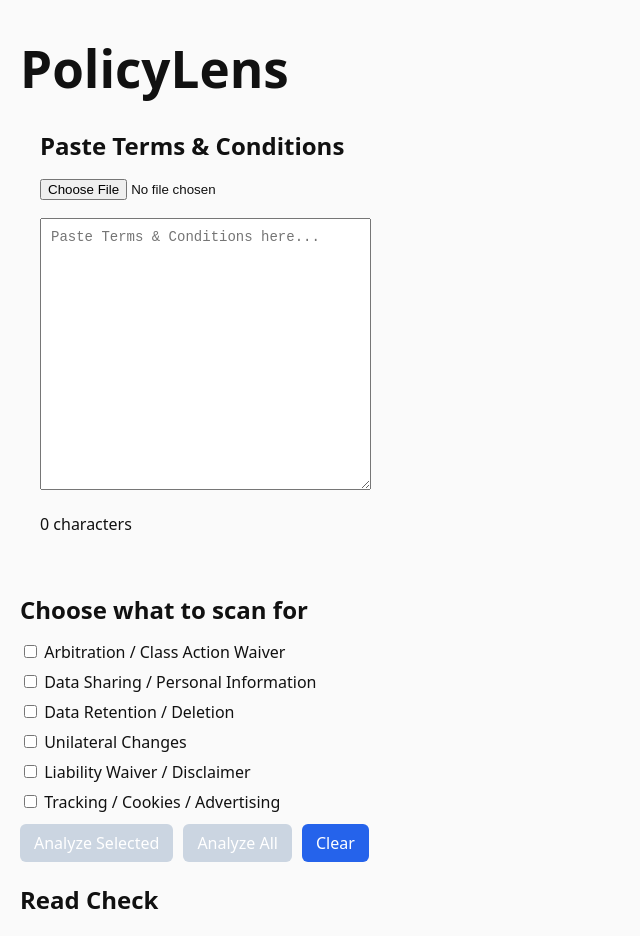
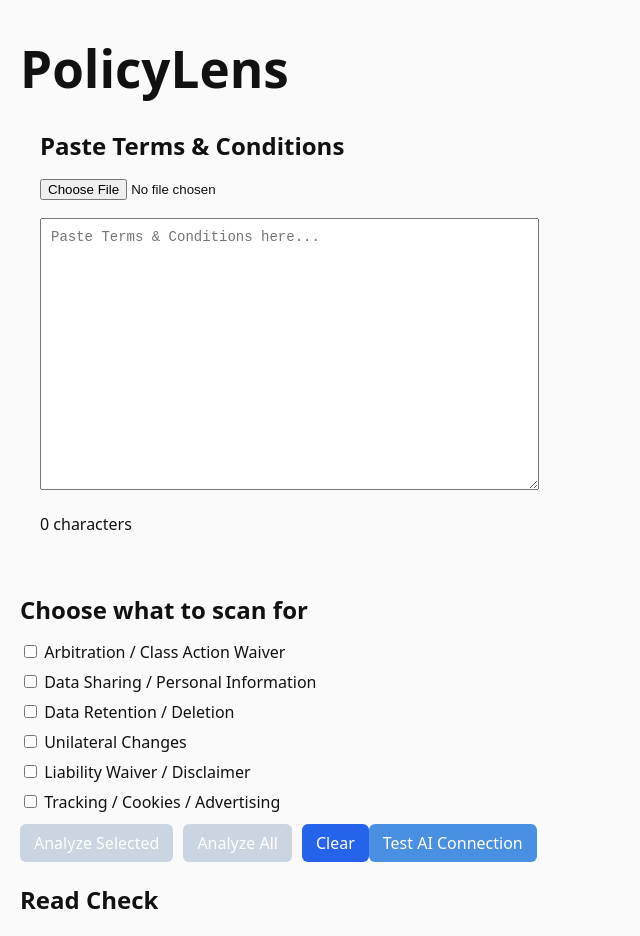
Before and after one commit to arigoldring/policy-lens, a React (Vite) app in the folder policy-lens/: page / in a window 1280 px wide. Shown: the top 936 px of the page, without its empty margins (0-640 px from the left). Built offline with nearby package versions, Linux system fonts and the light colour scheme; no server answers.

Commit message:
save point

```diff
--- a/policy-lens/src/App.tsx
+++ b/policy-lens/src/App.tsx
@@ -6,6 +6,7 @@ import { chunkText } from "./utilities/chunks";
 import "./App.css";
 import { detectors, detectorLabels } from "./utilities/detect";
 import type { DetectorKey, Flag } from "./utilities/detect";
+import { testGemini } from "./utilities/ai"
 
 function App() {
   const [currentText, setCurrentText] = useState<string>("");
@@ -47,6 +48,10 @@ function App() {
     setHasAnalyzed(false);
     setSelected([]);
   }
+  async function handleAiPing() {
+  const response = await testGemini("Say 'PolicyLens is online!'");
+  alert(response);
+}
 
   return (
     <div className="container">
@@ -97,6 +102,9 @@ function App() {
           <button onClick={handleClear} style={{ marginLeft: "10px" }}>
             Clear
           </button>
+          <button onClick={handleAiPing} style={{ backgroundColor: '#4a90e2', color: 'white' }}>
+  Test AI Connection
+</button>
         </div>
       </div>
 
--- a/policy-lens/src/utilities/ai.ts
+++ b/policy-lens/src/utilities/ai.ts
@@ -1,19 +1,16 @@
 import { GoogleGenerativeAI } from "@google/generative-ai";
+
 const genAI = new GoogleGenerativeAI(import.meta.env.VITE_GEMINI_API_KEY);
 
-// 1. Initialize the API with your Key
-// For a hackathon/local testing, you can paste the string here,
-// but eventually, use an .env file!
-
-
-// 2. Specify the model (Gemini 1.5 Flash is fastest/cheapest)
+// Use a supported model:
 const model = genAI.getGenerativeModel({ model: "gemini-1.5-flash" });
 
 export async function testGemini(prompt: string) {
+  console.log("Checking API Key...", !!import.meta.env.VITE_GEMINI_API_KEY);
+
   try {
     const result = await model.generateContent(prompt);
-    const response = await result.response;
-    return response.text();
+    return result.response.text();
   } catch (error) {
     console.error("Gemini Error:", error);
     return "Error connecting to Gemini.";
```
